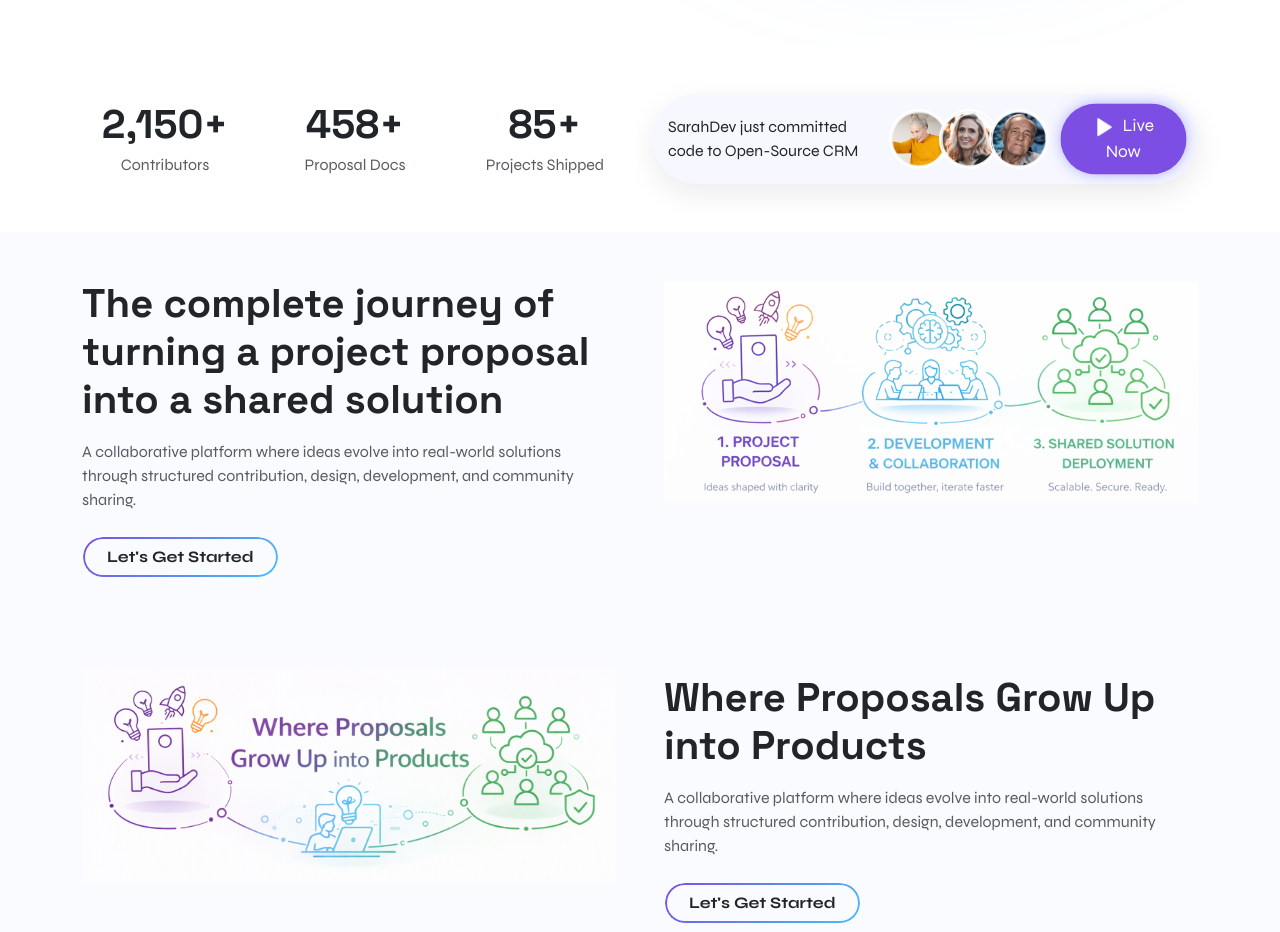
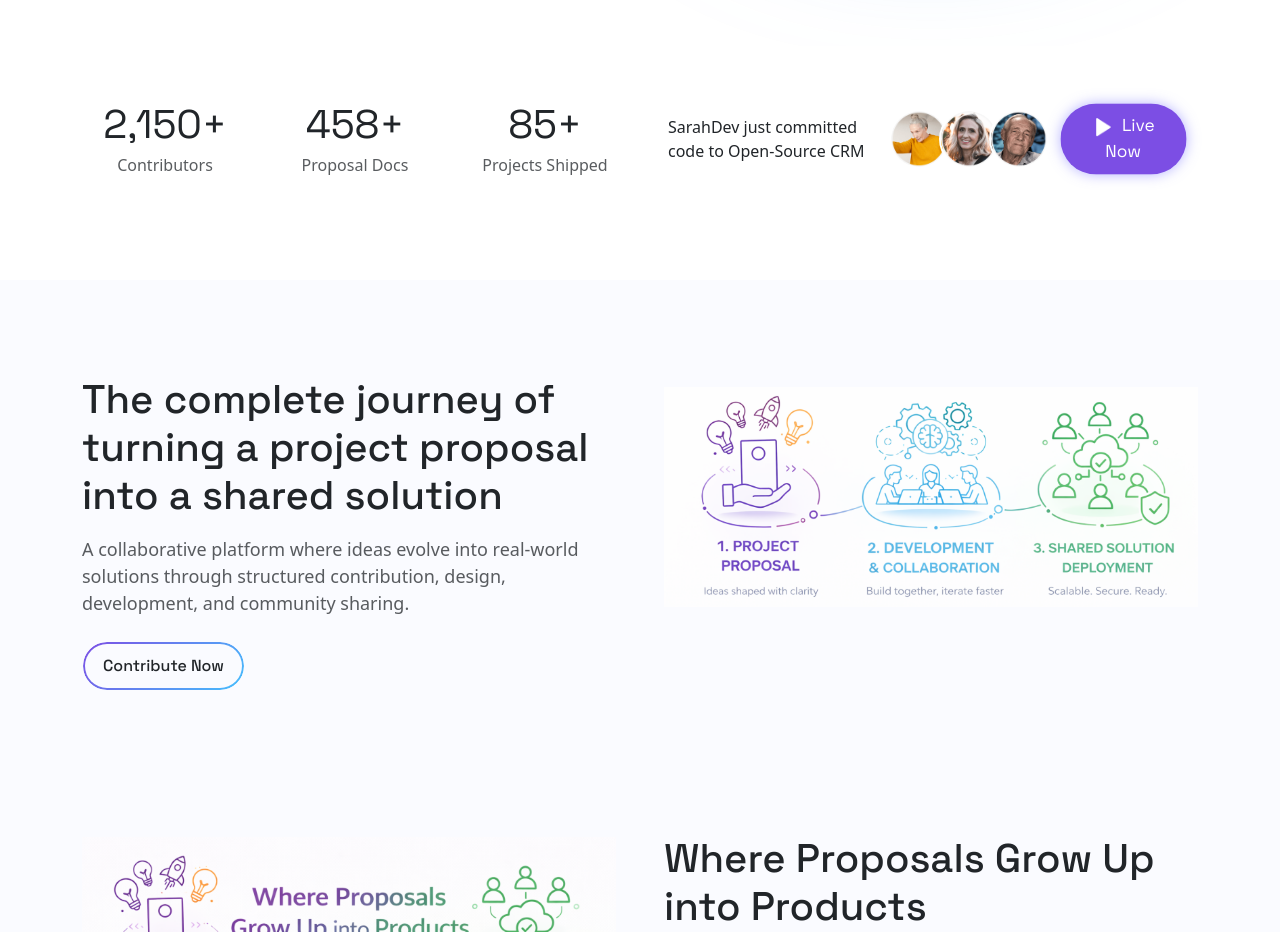
Before and after one commit to BhanuAkash/ZINCH-2026, a React (Create React App) app: page / in a window 1280 px wide. Shown: the part 660-1592 px from the top of the page. Built offline with nearby package versions, Linux system fonts and the light colour scheme.

Commit message:
modified

```diff
--- a/src/App.css
+++ b/src/App.css
@@ -28,9 +28,8 @@ p,
 li,
 a,
 input,
-textarea,
-label {
-  font-family: "Syne", sans-serif !important;
+textarea {
+  /* font-family: "Syne", sans-serif !important; */
 }
 
 
@@ -57,7 +56,7 @@ label {
   color: #7C4EE4;
   border: none;
   z-index: 1;
-  padding: 10px 24px;
+  padding: 12px 20px !important;
 }
 
 .gradient-border-btn::before {
--- a/src/components/CareerCTA.jsx
+++ b/src/components/CareerCTA.jsx
@@ -22,7 +22,7 @@ export default function CareerCTA() {
 
                 <div className="col-lg-7 text-center text-lg-start">
                     <motion.h2
-                        className="cta-title"
+                        className="fw-medium cta-title"
                         initial={{ opacity: 0, y: 20 }}
                         whileInView={{ opacity: 1, y: 0 }}
                         transition={{ delay: 0.2 }}
--- a/src/components/Footer.jsx
+++ b/src/components/Footer.jsx
@@ -43,7 +43,7 @@ export default function Footer() {
                                     style={{ maxHeight: '60px', width: 'auto' }}
                                 />
 
-                                <h6 className="fw-bold mb-3">Corporate Head Office</h6>
+                                <h6 className=" mb-3">Corporate Head Office</h6>
                                 <p className="text-secondary mb-2">
                                     3787 Jerry Dove Drive, Florence,<br />
                                     South Carolina, 29501, United States
--- a/src/components/JourneySection.jsx
+++ b/src/components/JourneySection.jsx
@@ -9,7 +9,7 @@ export default function JourneySection() {
 
     return (
         <section className="py-5 journey-section overflow-hidden">
-            <div className="container">
+            <div className="container py-lg-5">
                 <div className="row align-items-center g-5">
 
                     {/* LEFT CONTENT */}
@@ -20,26 +20,26 @@ export default function JourneySection() {
                         viewport={{ amount: 0.5 }}
                         transition={{ duration: 0.6, ease: "easeOut" }}
                     >
-                        <h2 className="fw-bold display-6 mb-3">
+                        <h2 className="fw-medium display-6 mb-3">
                             The complete journey of
                             turning a project proposal
                             into a shared solution
                         </h2>
 
-                        <p className="text-muted mb-4">
+                        <p className="text-muted mb-4 fs-desc">
                             A collaborative platform where ideas evolve into real-world
                             solutions through structured contribution, design,
                             development, and community sharing.
                         </p>
 
                         <motion.button
-                            className="btn gradient-border-btn rounded-pill fw-bold px-4 py-2 d-lg-block d-none"
+                            className="btn gradient-border-btn rounded-pill fw-medium d-lg-block d-none"
                             whileHover={{ scale: 1.08 }}
                             whileTap={{ scale: 0.95 }}
                             onClick={() => navigate("/contact")}
                         >
 
-                            Let's Get Started
+                            Contribute Now
                         </motion.button>
                     </motion.div>
 
@@ -58,7 +58,7 @@ export default function JourneySection() {
                         />
                         <div className="d-flex justify-content-center mt-4">
                             <motion.button
-                                className="btn gradient-border-btn rounded-pill fw-bold px-4 py-2 d-lg-none d-block"
+                                className="btn gradient-border-btn rounded-pill fw-medium px-4 py-2 d-lg-none d-block"
                                 whileHover={{ scale: 1.08 }}
                                 whileTap={{ scale: 0.95 }}
                                 onClick={() => navigate("/contact")}
--- a/src/components/ProposalSection.jsx
+++ b/src/components/ProposalSection.jsx
@@ -9,7 +9,7 @@ export default function ProposalSection() {
 
     return (
         <section className="py-5 journey-section overflow-hidden">
-            <div className="container">
+            <div className="container pb-lg-5">
                 <div className="row align-items-center g-5">
 
                     {/* Left Image */}
@@ -45,7 +45,7 @@ export default function ProposalSection() {
                             ease: [0.16, 1, 0.3, 1]
                         }}
                     >
-                        <motion.h2 className="fw-bold display-6 mb-3"
+                        <motion.h2 className="fw-medium display-6 mb-3"
                             initial={{ opacity: 0, y: 20 }}
                             whileInView={{ opacity: 1, y: 0 }}
                             transition={{ delay: 0.2, duration: 0.6 }}
@@ -54,7 +54,7 @@ export default function ProposalSection() {
                         </motion.h2>
 
                         <motion.p
-                            className="text-muted mb-4"
+                            className="text-muted mb-4 fs-desc"
                             initial={{ opacity: 0, y: 15 }}
                             whileInView={{ opacity: 1, y: 0 }}
                             transition={{ delay: 0.35, duration: 0.6 }}
@@ -65,7 +65,7 @@ export default function ProposalSection() {
                         </motion.p>
 
                         <motion.button
-                            className="btn gradient-border-btn rounded-pill fw-bold px-4 py-2"
+                            className="btn gradient-border-btn rounded-pill fw-medium"
                             whileHover={{ scale: 1.08, boxShadow: "0px 10px 30px rgba(0,0,0,0.15)" }}
                             whileTap={{ scale: 0.95 }}
                             transition={{ type: "spring", stiffness: 300, damping: 20 }}
--- a/src/components/StatsSection.css
+++ b/src/components/StatsSection.css
@@ -1,8 +1,6 @@
 .live-pill {
-    background: #f6f7ff;
     border-radius: 999px;
     padding: 12px 16px;
-    box-shadow: 0 10px 30px rgba(0, 0, 0, 0.08);
 }
 
 .avatar-stack {
--- a/src/components/StatsSection.jsx
+++ b/src/components/StatsSection.jsx
@@ -52,7 +52,7 @@ export default function StatsSection() {
     }, [isInView]);
 
     return (
-        <section ref={sectionRef} className="py-5">
+        <section ref={sectionRef} className="py-5 mb-lg-5">
             <div className="container">
                 <div className="row align-items-center g-4">
 
@@ -66,7 +66,7 @@ export default function StatsSection() {
                                 whileInView={{ opacity: 1, y: 0 }}
                                 viewport={{ amount: 0.6 }}
                             >
-                                <h2 className="fw-bold display-6 mb-1 text-center">
+                                <h2 className="fw-normal display-6 mb-1 text-center">
                                     {contributors.toLocaleString()}+
                                 </h2>
                                 <p className="text-muted text-sm-12 mb-0 text-center">Contributors</p>
@@ -78,7 +78,7 @@ export default function StatsSection() {
                                 whileInView={{ opacity: 1, y: 0 }}
                                 viewport={{ amount: 0.6 }}
                             >
-                                <h2 className="fw-bold display-6 mb-1 text-center">
+                                <h2 className="fw-normal display-6 mb-1 text-center">
                                     {docs.toLocaleString()}+
                                 </h2>
                                 <p className="text-muted text-sm-12 mb-0 text-center">Proposal Docs</p>
@@ -90,7 +90,7 @@ export default function StatsSection() {
                                 whileInView={{ opacity: 1, y: 0 }}
                                 viewport={{ amount: 0.6 }}
                             >
-                                <h2 className="fw-bold display-6 mb-1 text-center">
+                                <h2 className="fw-normal display-6 mb-1 text-center">
                                     {projects.toLocaleString()}+
                                 </h2>
                                 <p className="text-muted text-sm-12 mb-0 text-center">Projects Shipped</p>
--- a/src/index.css
+++ b/src/index.css
@@ -16,9 +16,11 @@ body,
 p,
 li,
 a,
-button,
 input,
-textarea,
-label {
-  font-family: "Syne", sans-serif !important;
+textarea {
+  /* font-family: "Syne", sans-serif !important; */
 }
+
+.fs-desc {
+  font-size: 18px;
+}
--- a/src/pages/Contact.css
+++ b/src/pages/Contact.css
@@ -69,9 +69,7 @@
 
 .get-title {
     font-size: 42px;
-    font-weight: 800;
     color: #111827;
-    margin-bottom: 6px;
 }
 
 .get-subtitle {
@@ -170,7 +168,7 @@
     font-size: 14px;
     color: #ffffff;
     cursor: pointer;
-    background: linear-gradient(90deg, #6f6bff, #4f74ff);
+    background: linear-gradient(180deg, #6f6bff, #4f74ff);
     box-shadow: 0px 10px 30px rgba(111, 107, 255, 0.35);
     transition: 0.25s ease;
 }
@@ -185,8 +183,6 @@
 ================================ */
 
 .get-footer {
-    text-align: center;
-    margin-top: 16px;
     font-size: 13px;
     color: #6b7280;
 }
--- a/src/pages/Contact.jsx
+++ b/src/pages/Contact.jsx
@@ -43,10 +43,12 @@ export default function GetStartedSection() {
                             viewport={{ once: false }}
                             transition={{ duration: 0.8, delay: 0.15 }}
                         >
-                            <h2 className="get-title">Get started now</h2>
-                            <p className="get-subtitle">
+                            <h2 className="get-title mb-4">Get started now!</h2>
+                            <h4 className="fs-3 mb-3"
+                            style={{color: "#7F6DE6"}}>Sign Up</h4>
+                            {/* <p className="get-subtitle">
                                 Enter your credentials to access to your account
-                            </p>
+                            </p> */}
 
                             <form className="get-form">
 
@@ -99,7 +101,7 @@ export default function GetStartedSection() {
                                     Login
                                 </button>
 
-                                <p className="get-footer">
+                                <p className="get-footer fs-desc mt-4 ps-2">
                                     Have an account? <a href="#">Sign up</a>
                                 </p>
                             </form>
```
Also changed, not shown: src/components/WhyChooseZinch.jsx (+36 -11 lines).
